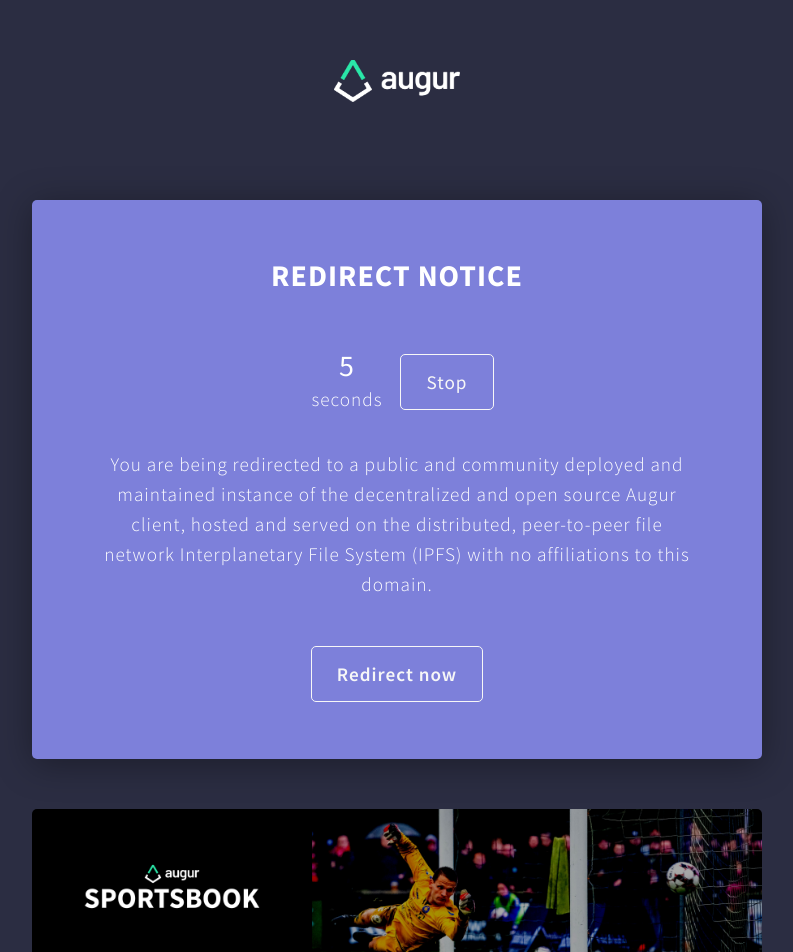
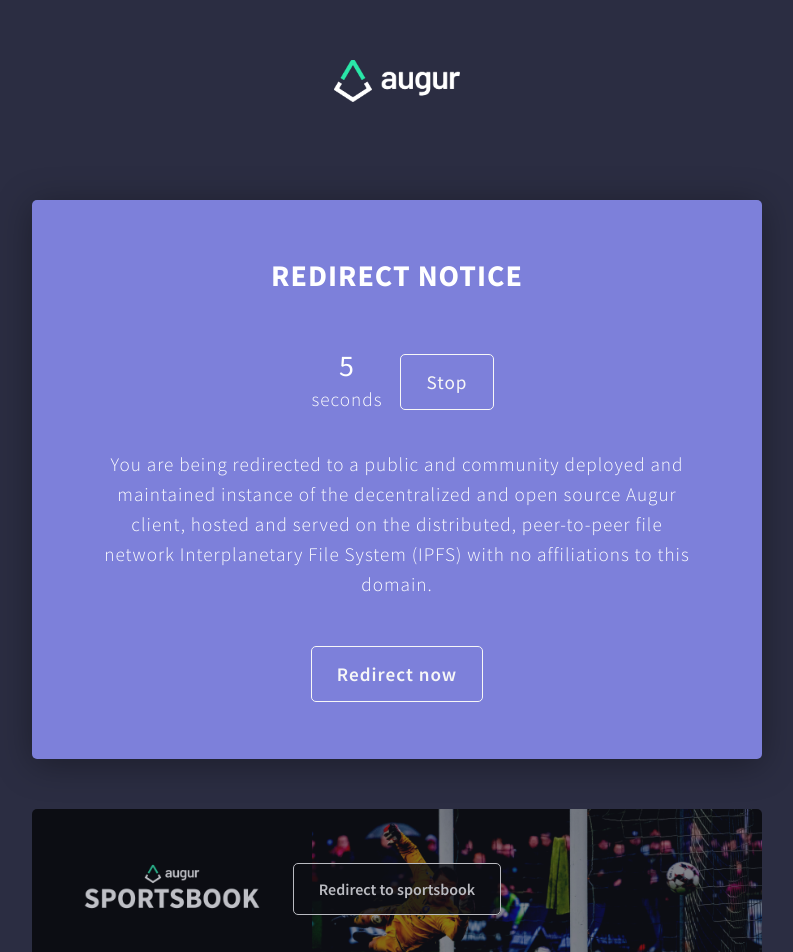
Before and after one commit to augurbet/redirect, a React (Create React App) app: page / in a window 1280 px wide. Shown: the top 952 px of the page, without its empty margins (243-1036 px from the left). Built offline with nearby package versions, Linux system fonts and the light colour scheme.

Commit message:
augur sportsbook

```diff
--- a/src/App.css
+++ b/src/App.css
@@ -7,7 +7,7 @@
   font-family: 'Source Sans Pro', sans-serif;
 }
 #div-sports {
-  opacity: 1;
+  opacity: 0.7;
   text-align: center;
   margin: auto auto 0 auto;
   margin-top: 50px;
@@ -16,11 +16,11 @@
   transition: .5s ease;
 }
 #div-sports:hover {
-  opacity: 0.7;
+  opacity: 1;
 }
 .middle {
   transition: .5s ease;
-  opacity: 0;
+  opacity: 1;
   position: relative;
   top: -85px;
   text-align: center;
@@ -127,10 +127,10 @@
   padding-right: 25px;
   margin: 0 0 0 0;
   font-weight: 600;
+  background-color: rgba(0,0,0,0.75);
 }
 #i80bo-sports:hover{
-  background-color: rgba(0,0,0,0.6);
-  text-decoration: none !important;
+  background-color: rgba(0,0,0,0.9);
 }
 #iz682{
   margin:0 0 20px 0;
--- a/src/App.js
+++ b/src/App.js
@@ -107,11 +107,9 @@
       </section>
       <section id="irzqg" class="gpd-section">
         <div id="div-sports" style={sportsStyle} class="cell">
-          <a href="#" onClick={handleRedirectSportsbook} class="banner-link">
             <div class="middle">
-              <a href="#" onClick={handleRedirectSportsbook} id="i80bo-sports" class="social-link">Redirect now</a>
+              <a href="#" onClick={handleRedirectSportsbook} id="i80bo-sports" class="social-link">Redirect to sportsbook</a>
             </div>
-          </a>
         </div>
       </section>
       <section id="irzqg" class="gpd-section">
```
